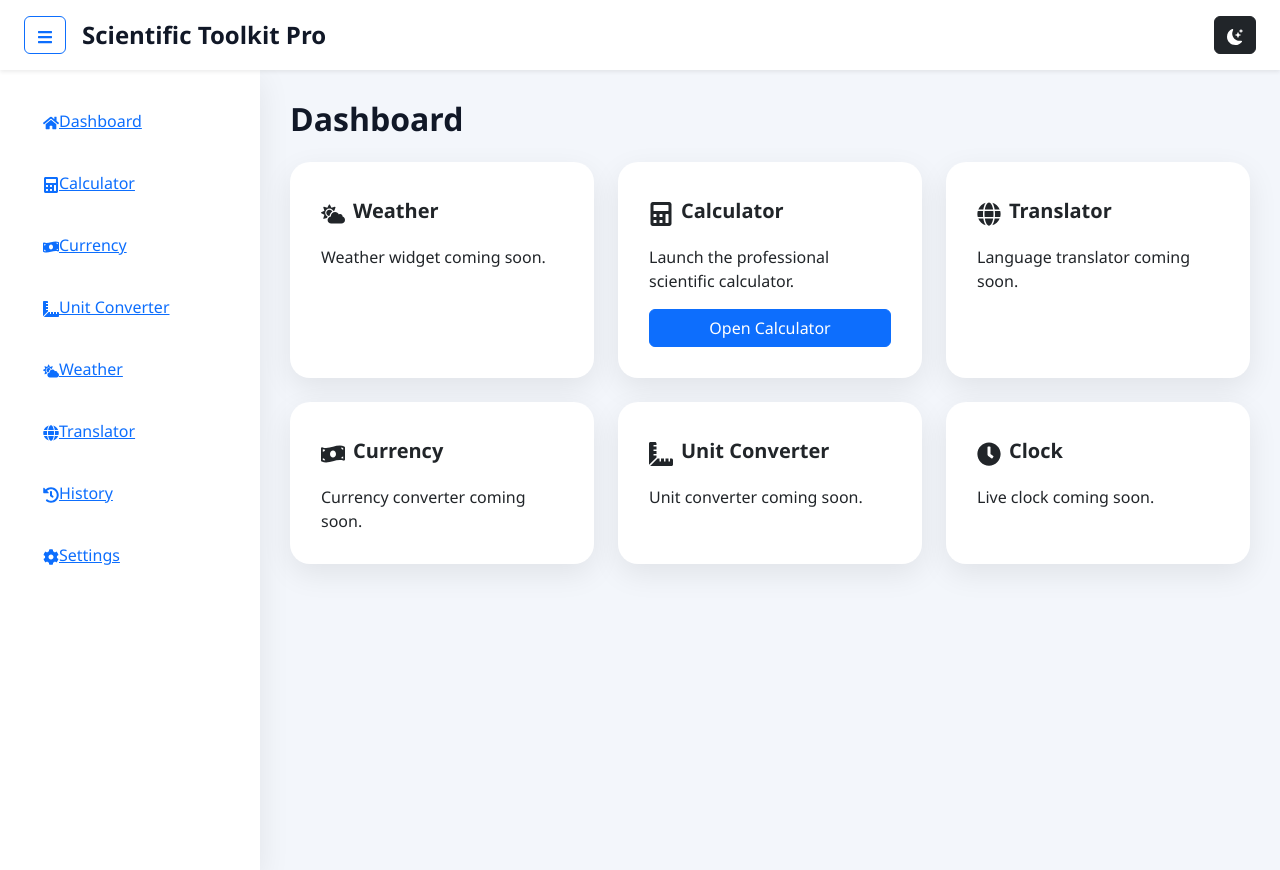
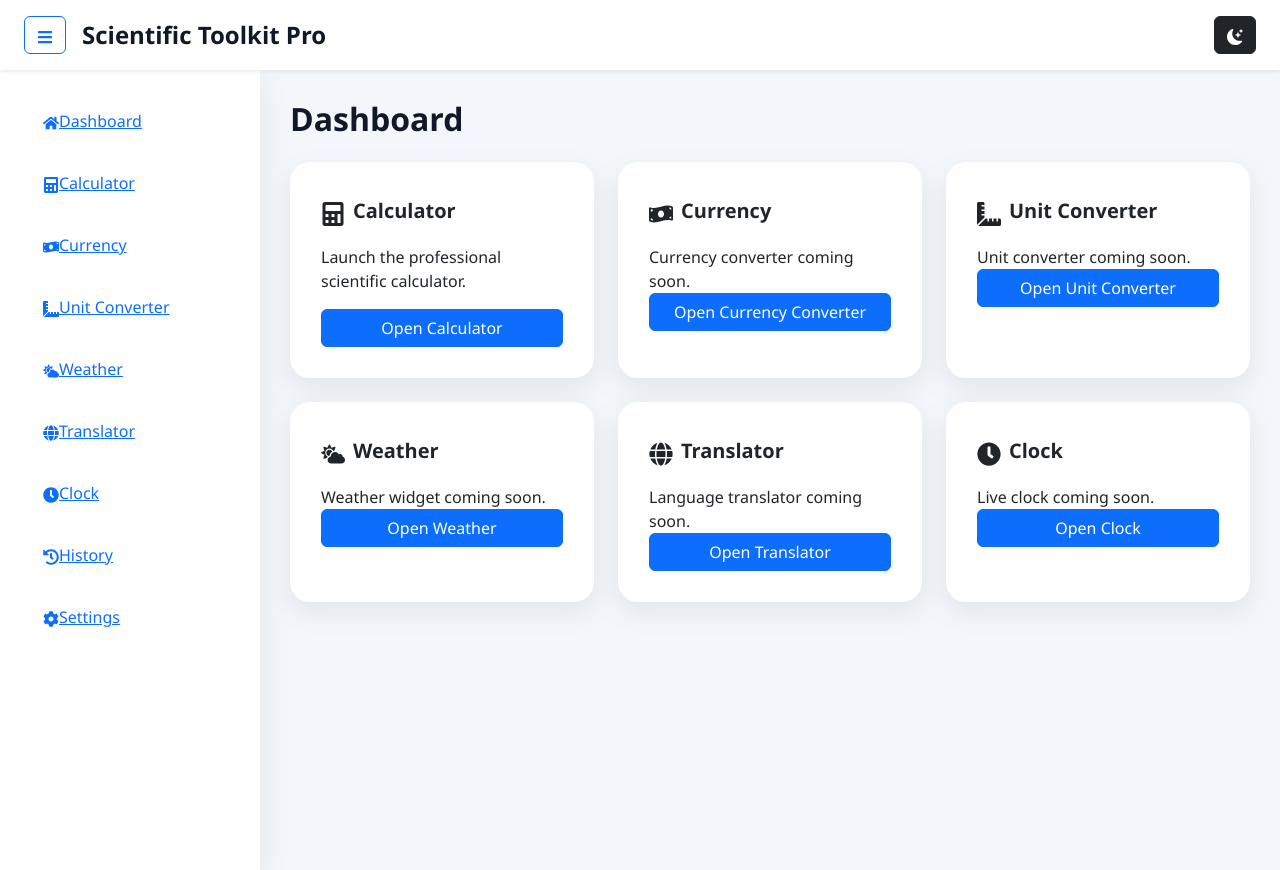
Before and after one commit to obasi-001/scientific-toolkit-pro, a React (Vite) app: page /dashboard in a window 1280 px wide. Built offline with nearby package versions, Linux system fonts and the light colour scheme.

Commit message:
memory behaviour improvement

```diff
--- a/src/components/calculator/Calculator.tsx
+++ b/src/components/calculator/Calculator.tsx
@@ -72,10 +72,11 @@ const Calculator = () => {
     }
     if (value === "MC") {
       setMemory(0);
+      setJustCalculated(false);
       return;
     }
     if (value === "M+") {
-      const current = Number(result);
+      const current = Number(justCalculated ? result : expression);
 
       if (!isNaN(current)) {
         setMemory((prev) => prev + current);
@@ -90,7 +91,16 @@ const Calculator = () => {
       return;
     }
     if (value === "MR") {
-      setExpression((prev) => prev + memory.toString());
+      const mem = memory.toString();
+
+      if (justCalculated || expression === "") {
+        setExpression(mem);
+        setResult(mem);
+        setJustCalculated(false);
+      } else {
+        insertText(mem);
+      }
+
       return;
     }
 
@@ -184,7 +194,7 @@ const Calculator = () => {
       return;
     }
     if (value === "xʸ") {
-      insertText("^");
+      insertText("^(");
       return;
     }
     if (value === "eˣ") {
@@ -192,7 +202,7 @@ const Calculator = () => {
       return;
     }
     if (value === "10ˣ") {
-      insertText("10^");
+      insertText("10^(");
       return;
     }
     if (value === "1/x") {
@@ -204,11 +214,11 @@ const Calculator = () => {
       return;
     }
     if (value === "³√x") {
-      insertText("nthroot(");
+      insertText("nthRoot(");
       return;
     }
     if (value === "ʸ√x") {
-      insertText("nthRoot(,)");
+      insertText("nthRoot(");
       return;
     }
     if (value === "x!") {
@@ -220,7 +230,12 @@ const Calculator = () => {
       return;
     }
     if (value === "Rand") {
-      setResult(Math.random().toString());
+      const random = Math.random();
+
+      setExpression(random.toString());
+      setResult(random.toString());
+      setJustCalculated(true);
+
       return;
     }
     if (value === "sinh") {
@@ -294,6 +309,7 @@ const Calculator = () => {
         onExpressionChange={setExpression}
         mode={isDegree ? "DEG" : "RAD"}
         inputRef={inputRef}
+        hasMemory={memory !== 0}
       />
 
       <CalculatorGrid onButtonClick={handleButtonClick}
--- a/src/components/calculator/CalculatorDisplay.tsx
+++ b/src/components/calculator/CalculatorDisplay.tsx
@@ -2,12 +2,14 @@ import type { RefObject } from "react";
 
 
 interface CalculatorDisplayProps {
-  expression: string;
-  result: string;
-  onExpressionChange: (value: string) => void;
-  mode: string;
-  inputRef: RefObject<HTMLInputElement | null>;
+  expression: string,
+  result: string,
+  onExpressionChange: (value: string) => void,
+  mode: "DEG" | "RAD",
+  inputRef: RefObject<HTMLInputElement | null>,
+  hasMemory?: boolean,
 }
+
 
 const CalculatorDisplay = ({
   expression,
@@ -15,6 +17,7 @@ const CalculatorDisplay = ({
   onExpressionChange,
   mode,
   inputRef,
+  hasMemory
 }: CalculatorDisplayProps) => {
   return (
     <div className="calculator-display shadow rounded p-4 mb-4">
@@ -25,11 +28,19 @@ const CalculatorDisplay = ({
         </h4>
       </div>
 
-      <div className="d-flex justify-content-end mb-2">
-        <span className="badge bg-primary">
-          {mode}
+      <div className="d-flex justify-content-end gap-2 mb-2">
+
+    {hasMemory && (
+        <span className="badge bg-success">
+            M
         </span>
-      </div>
+    )}
+
+    <span className="badge bg-primary">
+        {mode}
+    </span>
+
+</div>
 
       <input
         ref={inputRef}
--- a/src/components/dashboard/DashboardCard.tsx
+++ b/src/components/dashboard/DashboardCard.tsx
@@ -1,4 +1,4 @@
-import { ReactNode } from "react";
+import type { ReactNode } from "react";
 
 interface DashboardCardProps {
   title: string;
--- a/src/components/dashboard/DashboardGrid.tsx
+++ b/src/components/dashboard/DashboardGrid.tsx
@@ -15,16 +15,6 @@ const DashboardGrid = () => {
 
       <div className="col-lg-4 col-md-6">
         <DashboardCard
-          title="Weather"
-          icon={<FaCloudSun />}
-        >
-          <p className="mb-0">
-            Weather widget coming soon.
-          </p>
-        </DashboardCard>
-      </div>
-      <div className="col-lg-4 col-md-6">
-        <DashboardCard
           title="Calculator"
           icon={<FaCalculator />}
         >
@@ -40,17 +30,6 @@ const DashboardGrid = () => {
           </button>
         </DashboardCard>
       </div>
-      <div className="col-lg-4 col-md-6">
-        <DashboardCard
-          title="Translator"
-          icon={<FaGlobe />}
-        >
-          <p className="mb-0">
-            Language translator coming soon.
-          </p>
-        </DashboardCard>
-
-      </div>
 
       <div className="col-lg-4 col-md-6">
         <DashboardCard
@@ -60,6 +39,13 @@ const DashboardGrid = () => {
           <p className="mb-0">
             Currency converter coming soon.
           </p>
+
+          <button
+            className="btn btn-primary w-100"
+            onClick={() => window.location.href = "/currency"}
+          >
+            Open Currency Converter
+          </button>
         </DashboardCard>
 
       </div>
@@ -73,7 +59,51 @@ const DashboardGrid = () => {
           <p className="mb-0">
             Unit converter coming soon.
           </p>
+
+          <button
+            className="btn btn-primary w-100"
+            onClick={() => window.location.href = "/unit-converter"}
+          >
+            Open Unit Converter
+          </button>
         </DashboardCard>
+      </div>
+
+      <div className="col-lg-4 col-md-6">
+        <DashboardCard
+          title="Weather"
+          icon={<FaCloudSun />}
+        >
+          <p className="mb-0">
+            Weather widget coming soon.
+          </p>
+
+          <button
+            className="btn btn-primary w-100"
+            onClick={() => window.location.href = "/weather"}
+          >
+            Open Weather
+          </button>
+        </DashboardCard>
+      </div>
+
+      <div className="col-lg-4 col-md-6">
+        <DashboardCard
+          title="Translator"
+          icon={<FaGlobe />}
+        >
+          <p className="mb-0">
+            Language translator coming soon.
+          </p>
+
+          <button
+            className="btn btn-primary w-100"
+            onClick={() => window.location.href = "/translator"}
+          >
+            Open Translator
+          </button>
+        </DashboardCard>
+
       </div>
 
       <div className="col-lg-4 col-md-6">
@@ -84,6 +114,13 @@ const DashboardGrid = () => {
           <p className="mb-0">
             Live clock coming soon.
           </p>
+
+          <button
+            className="btn btn-primary w-100"
+            onClick={() => window.location.href = "/clock"}
+          >
+            Open Clock
+          </button>
         </DashboardCard>
       </div>
     </div>
--- a/src/components/sidebar/Sidebar.tsx
+++ b/src/components/sidebar/Sidebar.tsx
@@ -7,6 +7,7 @@ import {
     FaGlobe,
     FaHistory,
     FaCog,
+    FaClock,
 } from "react-icons/fa";
 
 import { NavLink } from "react-router-dom";
@@ -45,6 +46,11 @@ const Sidebar = () => {
             path: "/translator",
         },
         {
+            icon: <FaClock />,
+            label: "Clock",
+            path: "/clock",
+        },
+        {
             icon: <FaHistory />,
             label: "History",
             path: "/history",
```
Also changed, not shown: src/pages/Clock.tsx (added, +9 -0 lines).
